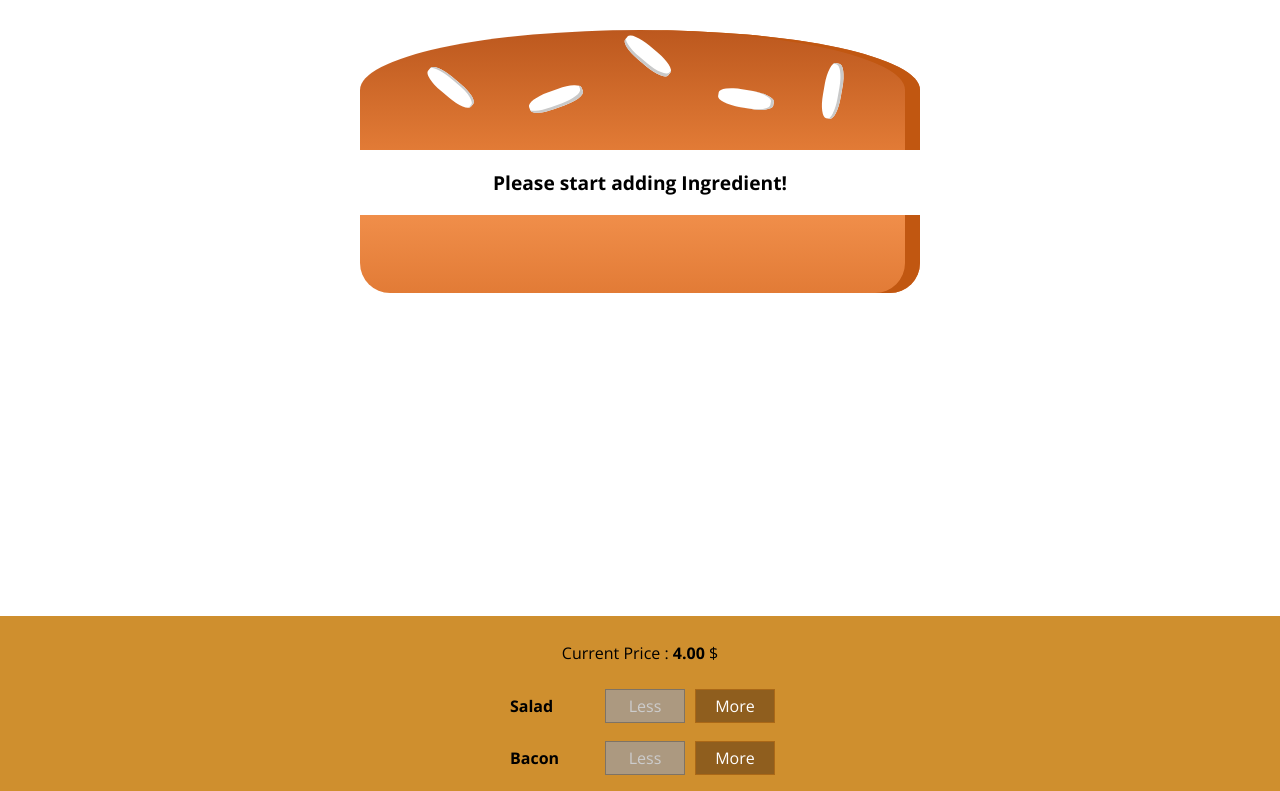
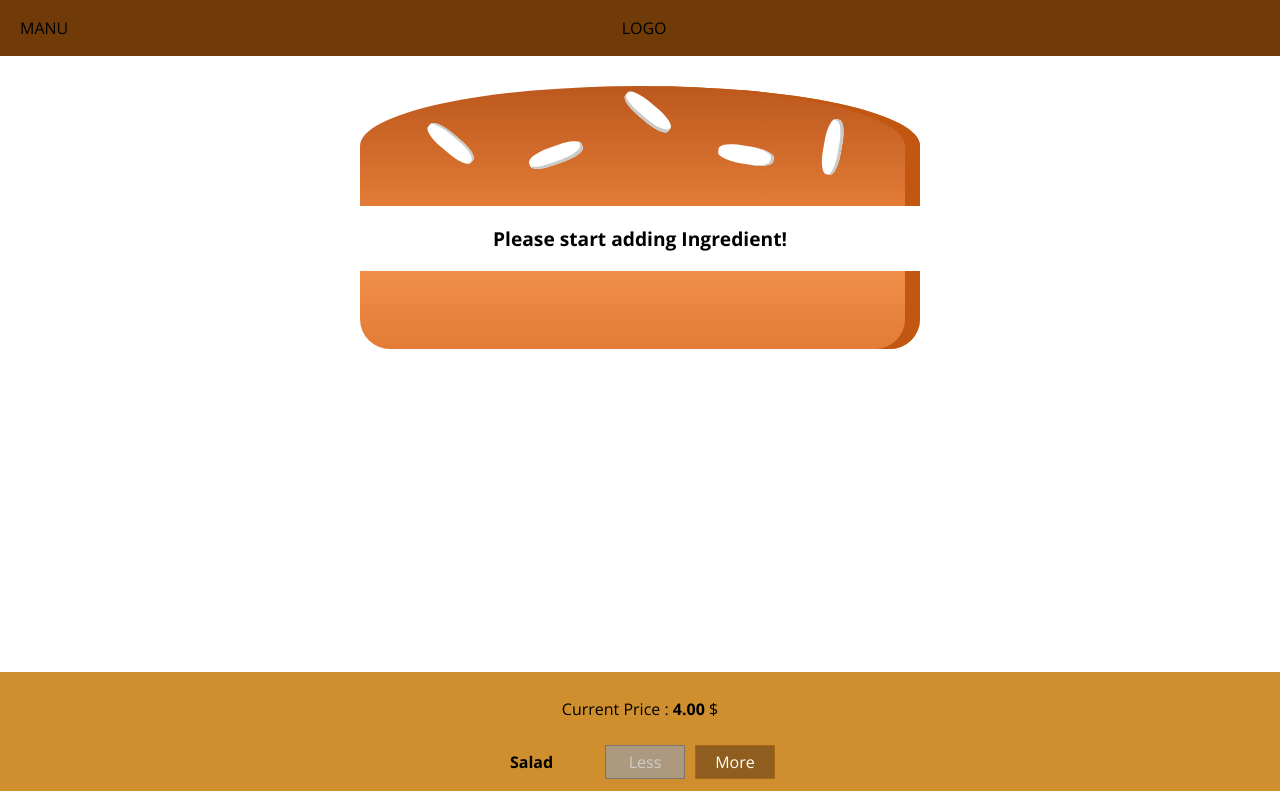
Before and after one commit to Mighty-Fellow/React-Practice, a React app in the folder burger-builder/: page / in a window 1280 px wide. Shown: the top 791 px of the page. Built offline with nearby package versions, Linux system fonts and the light colour scheme.

Commit message:
Adding a Toolbar 👍

```diff
--- a/burger-builder/src/components/Layout/Layout.css
+++ b/burger-builder/src/components/Layout/Layout.css
@@ -1,3 +1,3 @@
 .Content {
-    margin-top: 16px;
+    margin-top: 72px;
 }
--- a/burger-builder/src/components/Layout/Layout.js
+++ b/burger-builder/src/components/Layout/Layout.js
@@ -2,9 +2,10 @@ import React from 'react';
 
 import Aux from '../../hoc/Auxi';
 import classes from './Layout.css';
-
+import Toolbar from '../Navigation/Toolbar/Toollbar';
 const layout = ( props ) => (
     <Aux>
+        <Toolbar/>
         <main className={classes.Content}>
             {props.children}
         </main>
--- /dev/null
+++ b/burger-builder/src/components/Navigation/Toolbar/Toolbar.css
@@ -0,0 +1,28 @@
+.Toolbar {
+    height: 56px;
+    width: 100%;
+    position: fixed;
+    top: 0;
+    left: 0;
+    background-color: #703B09;
+    display: flex;
+    justify-content: space-between;
+    align-items: center;
+    padding: 0 20px;
+    box-sizing: border-box;
+    z-index: 90;
+}
+
+.Toolbar nav {
+    height: 100%;
+}
+
+.Logo {
+    height: 80%;
+}
+
+@media (max-width: 499px) {
+    .DesktopOnly {
+        display: none;
+    }
+}
--- /dev/null
+++ b/burger-builder/src/components/Navigation/Toolbar/Toollbar.js
@@ -0,0 +1,15 @@
+import React from 'react';
+import classes from './Toolbar.css'
+const toolbar = (props) => (
+    <header className={classes.Toolbar}>
+        <div>MANU</div>
+        <div>LOGO</div>
+        <nav>
+            <ul>
+
+            </ul>
+        </nav>
+    </header>
+)
+
+export default toolbar
```
